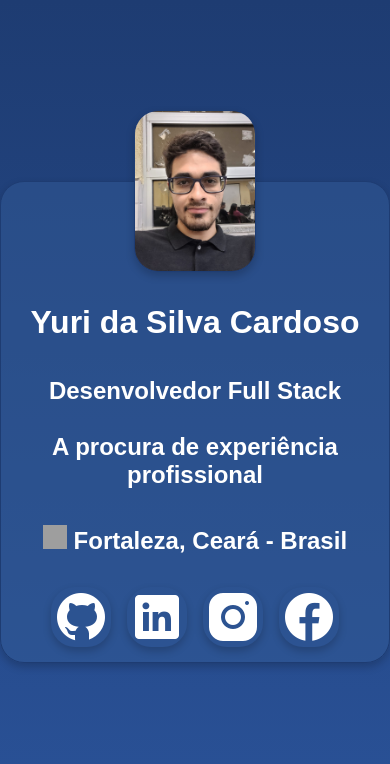
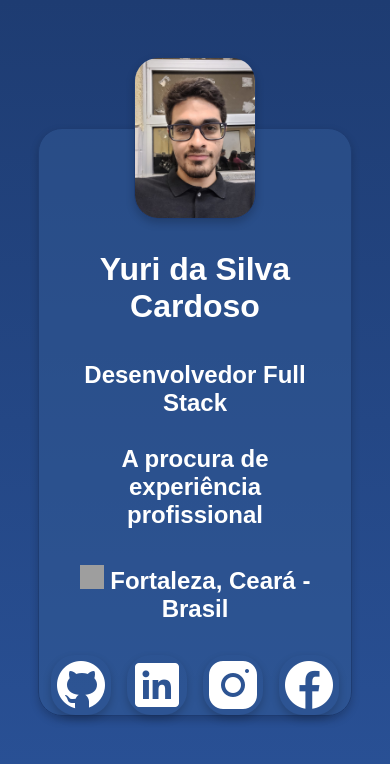
Before and after one commit to YuriCardosoSMD/Cartao_de_Perfil_Responsivo_Treino-HTML_CSS, a plain HTML site: page index.html in a window 390 px wide. Drawn offline with Linux system fonts and the light colour scheme; grey boxes are pictures that could not be loaded.

Commit message:
Melhora da responsividade

```diff
--- a/style.css
+++ b/style.css
@@ -21,8 +21,10 @@ a {
 }
 
 .card {
-    width: 400px;
-    height: 480px;
+    width: 80%;
+    max-width: 400px;
+    min-height: 480px;
+    height: auto;
     border: 1px solid #1e3c72;
     border-radius: 24px;
     background-color: rgba(50, 90, 150, 0.5);
@@ -72,6 +74,7 @@ h3.endereco {
 .socials a {
     margin-right: 16px;
     margin-top: -16px;
+    display: flex;
 }
 
 .socials a:last-child {
@@ -81,12 +84,15 @@ h3.endereco {
 .socials img {
     box-shadow: 0 4px 8px rgba(0, 0, 0, 0.2);
     border-radius: 24px;
+    display: flex;
 }
 
 .socials img:hover {
     transform: scale(110%);
+    display: flex;
 }
 
 .socials img:active {
     transform: scale(103%);
+    display: flex;
 }
```
